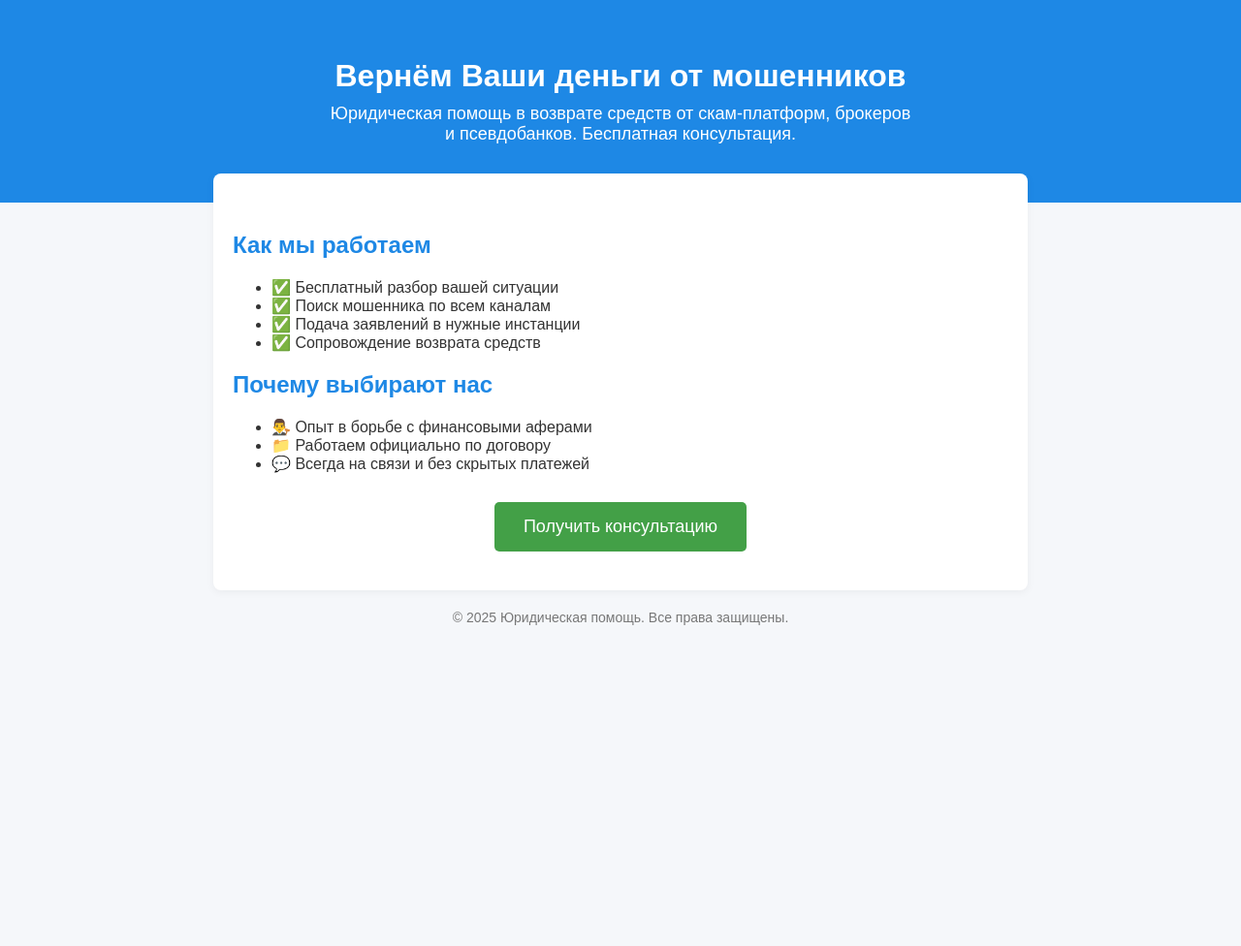
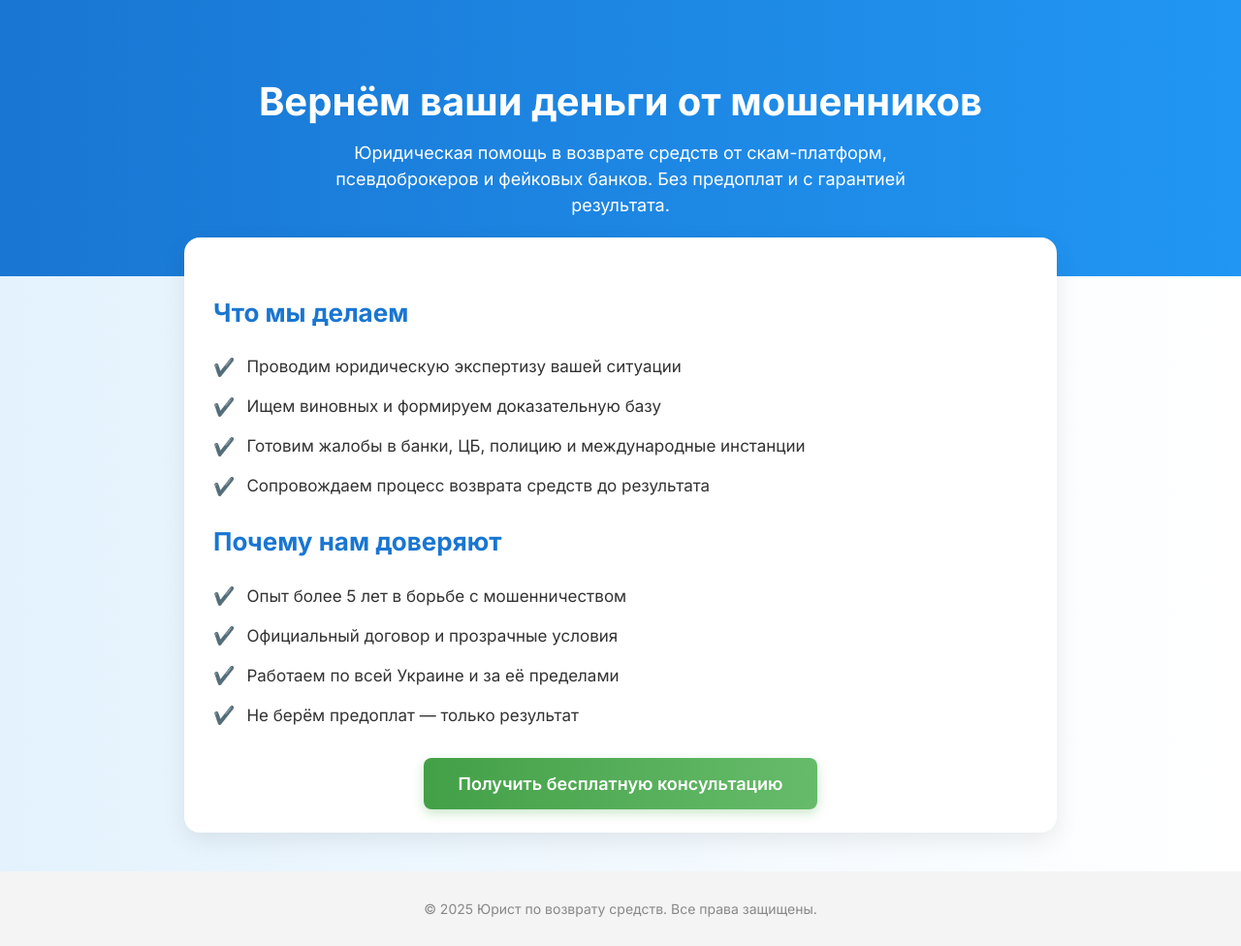
Before and after one commit to sladzch/indextest, a plain HTML site: page index.html in a window 1280 px wide. Shown: the whole page at 97% size. Before the commit the page ends 800 px from the top, so only its background shows below. Drawn offline with Linux system fonts and the light colour scheme.

Commit message:
Update index.html

```diff
--- a/index.html
+++ b/index.html
@@ -1,100 +1,141 @@
+
+
+
+
 <!DOCTYPE html>
 <html lang="ru">
 <head>
   <meta charset="UTF-8">
   <meta name="viewport" content="width=device-width, initial-scale=1">
-  <title>Возврат украденных денег — Юрист</title>
+  <title>Возврат украденных средств — Юрист</title>
+  <link href="https://fonts.googleapis.com/css2?family=Inter:wght@400;600;700&display=swap" rel="stylesheet">
   <style>
+    * {
+      box-sizing: border-box;
+    }
     body {
-      font-family: Arial, sans-serif;
-      background: #f5f7fa;
+      margin: 0;
+      font-family: 'Inter', sans-serif;
+      background: linear-gradient(to right, #e3f2fd, #fff);
       color: #333;
-      margin: 0;
-      padding: 0;
     }
+
     header {
-      background: #1e88e5;
+      background: linear-gradient(to right, #1976d2, #2196f3);
       color: white;
-      padding: 60px 20px;
       text-align: center;
+      padding: 80px 20px 60px;
     }
+
     header h1 {
-      margin: 0 0 10px;
-      font-size: 32px;
+      font-size: 40px;
+      margin: 0 0 15px;
     }
+
     header p {
       font-size: 18px;
       max-width: 600px;
       margin: 0 auto;
+      line-height: 1.5;
     }
+
     section {
-      padding: 40px 20px;
-      max-width: 800px;
-      margin: auto;
+      max-width: 900px;
+      margin: -40px auto 40px;
       background: white;
-      box-shadow: 0 2px 8px rgba(0,0,0,0.05);
-      margin-top: -30px;
-      border-radius: 8px;
+      padding: 40px 30px;
+      border-radius: 16px;
+      box-shadow: 0 8px 24px rgba(0,0,0,0.08);
     }
-    section h2 {
-      color: #1e88e5;
-      font-size: 24px;
+
+    h2 {
+      font-size: 26px;
+      color: #1976d2;
+      margin-bottom: 20px;
     }
+
+    ul {
+      list-style: none;
+      padding-left: 0;
+    }
+
+    ul li {
+      padding: 10px 0;
+      font-size: 17px;
+      display: flex;
+      align-items: center;
+    }
+
+    ul li::before {
+      content: '✔️';
+      margin-right: 12px;
+      font-size: 18px;
+      color: #4caf50;
+    }
+
     .cta {
       text-align: center;
-      margin-top: 30px;
+      margin-top: 40px;
     }
+
     .cta a {
-      display: inline-block;
-      background: #43a047;
+      background: linear-gradient(to right, #43a047, #66bb6a);
       color: white;
-      padding: 15px 30px;
+      padding: 16px 36px;
       font-size: 18px;
-      border-radius: 5px;
+      border: none;
+      border-radius: 8px;
       text-decoration: none;
-      transition: background 0.3s;
+      font-weight: 600;
+      box-shadow: 0 4px 12px rgba(76, 175, 80, 0.3);
+      transition: transform 0.3s ease, box-shadow 0.3s ease;
     }
+
     .cta a:hover {
-      background: #388e3c;
+      transform: scale(1.05);
+      box-shadow: 0 6px 16px rgba(76, 175, 80, 0.4);
     }
+
     footer {
       text-align: center;
-      padding: 20px;
+      padding: 30px 20px;
       font-size: 14px;
-      color: #777;
+      color: #888;
+      background: #f4f4f4;
     }
   </style>
 </head>
 <body>
 
 <header>
-  <h1>Вернём Ваши деньги от мошенников</h1>
-  <p>Юридическая помощь в возврате средств от скам-платформ, брокеров и псевдобанков. Бесплатная консультация.</p>
+  <h1>Вернём ваши деньги от мошенников</h1>
+  <p>Юридическая помощь в возврате средств от скам-платформ, псевдоброкеров и фейковых банков. Без предоплат и с гарантией результата.</p>
 </header>
 
 <section>
-  <h2>Как мы работаем</h2>
+  <h2>Что мы делаем</h2>
   <ul>
-    <li>✅ Бесплатный разбор вашей ситуации</li>
-    <li>✅ Поиск мошенника по всем каналам</li>
-    <li>✅ Подача заявлений в нужные инстанции</li>
-    <li>✅ Сопровождение возврата средств</li>
+    <li>Проводим юридическую экспертизу вашей ситуации</li>
+    <li>Ищем виновных и формируем доказательную базу</li>
+    <li>Готовим жалобы в банки, ЦБ, полицию и международные инстанции</li>
+    <li>Сопровождаем процесс возврата средств до результата</li>
   </ul>
 
-  <h2>Почему выбирают нас</h2>
+  <h2>Почему нам доверяют</h2>
   <ul>
-    <li>👨‍⚖️ Опыт в борьбе с финансовыми аферами</li>
-    <li>📁 Работаем официально по договору</li>
-    <li>💬 Всегда на связи и без скрытых платежей</li>
+    <li>Опыт более 5 лет в борьбе с мошенничеством</li>
+    <li>Официальный договор и прозрачные условия</li>
+    <li>Работаем по всей Украине и за её пределами</li>
+    <li>Не берём предоплат — только результат</li>
   </ul>
 
   <div class="cta">
-    <a href="https://t.me/your_lawyer_username" target="_blank">Получить консультацию</a>
+    <a href="https://t.me/your_lawyer_username" target="_blank">Получить бесплатную консультацию</a>
   </div>
 </section>
 
 <footer>
-  &copy; 2025 Юридическая помощь. Все права защищены.
+  &copy; 2025 Юрист по возврату средств. Все права защищены.
 </footer>
 
 </body>
```
